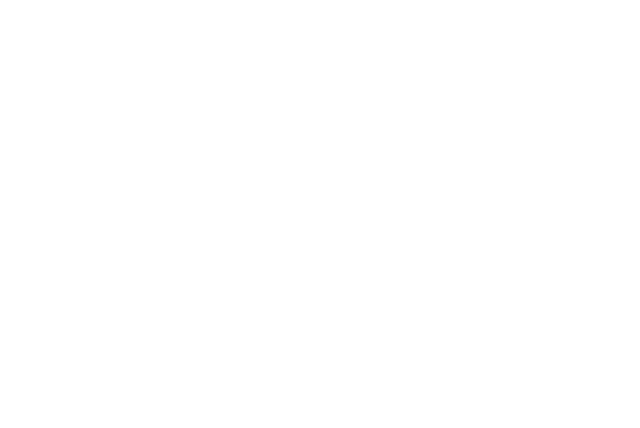
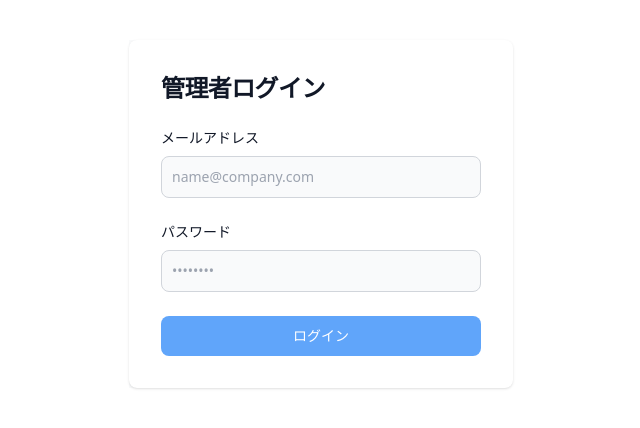
Before and after one commit to shiro-web/inquiry, a React (Create React App) app: page /login in a window 1280 px wide. Before the commit this address had no page. Shown: the top 428 px of the page, without its empty margins (351-991 px from the left). Built offline with nearby package versions, Linux system fonts and the light colour scheme.

Commit message:
login機能実装、管理者画面作成途中

```diff
--- a/package.json
+++ b/package.json
@@ -10,7 +10,7 @@
     "react": "^18.3.1",
     "react-dom": "^18.3.1",
     "react-router-dom": "^6.23.1",
-    "react-scripts": "5.0.1",
+    "react-scripts": "^5.0.1",
     "web-vitals": "^2.1.4"
   },
   "scripts": {
--- a/src/App.jsx
+++ b/src/App.jsx
@@ -5,6 +5,8 @@
 import { BrowserRouter as Router, Routes, Route, Link } from 'react-router-dom';
 import Contact from './components/Contact';
 import Home from './components/Home';
+import Login from './components/Login';
+import Admin from './components/Admin';
 
 function App() {
 
@@ -15,6 +17,8 @@
       <Routes>
         <Route path="/" element={<Home/>} />
         <Route path="/contact/:id" element={<Contact />} />
+        <Route path="/login/" element={<Login />} />
+        <Route path="/admin/" element={<Admin />} />
       </Routes>
     </div>
   </Router>
--- /dev/null
+++ b/src/components/Admin.jsx
@@ -0,0 +1,25 @@
+import React from 'react';
+import { getAuth, signOut } from "firebase/auth";
+import { useNavigate } from 'react-router-dom';
+
+const Admin = () => {
+    const navigate = useNavigate();
+
+    const auth = getAuth();
+    const logOut = () => {
+        signOut(auth).then(() => {
+      // Sign-out successful.
+      navigate('/')
+    }).catch((error) => {
+      // An error happened.
+    });
+    }
+  return (
+    <div>
+        <h1>管理画面</h1>
+        <p onClick={logOut}>ログアウト</p>
+    </div>
+  )
+}
+
+export default Admin
--- /dev/null
+++ b/src/components/Login.jsx
@@ -0,0 +1,48 @@
+import { getAuth, signInWithEmailAndPassword } from 'firebase/auth';
+import React, { useState } from 'react'
+import { useNavigate } from 'react-router-dom';
+
+const Login = () => {
+  const auth = getAuth();
+  const navigate = useNavigate();
+
+  const [email, setEmail] = useState('');
+  const [password, setPassword] = useState('');
+
+    const signIn = (e) => {
+      e.preventDefault();
+      signInWithEmailAndPassword(auth, email, password)
+      .then((userCredential) => {
+      navigate("/admin/")
+      })
+      .catch((error) => {
+        const errorCode = error.code;
+        const errorMessage = error.message;
+      });
+    }
+
+  return (
+    <div class="bg-gray-50 dark:bg-gray-900">
+        <div class="w-96 bg-white rounded-lg shadow dark:border md:mt-0 sm:max-w-md xl:p-0 dark:bg-gray-800 dark:border-gray-700">
+          <div class="p-6 space-y-4 md:space-y-6 sm:p-8">
+              <h1 class="text-xl font-bold leading-tight tracking-tight text-gray-900 md:text-2xl dark:text-white">
+                  管理者ログイン
+              </h1>
+              <form onSubmit={signIn} class="space-y-4 md:space-y-6" action="#">
+                  <div>
+                      <label for="email" class="block mb-2 text-sm font-medium text-gray-900 dark:text-white">メールアドレス</label>
+                      <input onChange={(e) => setEmail(e.target.value)} type="email" name="email" id="email" class="bg-gray-50 border border-gray-300 text-gray-900 sm:text-sm rounded-lg focus:ring-primary-600 focus:border-primary-600 block w-full p-2.5 dark:bg-gray-700 dark:border-gray-600 dark:placeholder-gray-400 dark:text-white dark:focus:ring-blue-500 dark:focus:border-blue-500" placeholder="name@company.com" required=""/>
+                  </div>
+                  <div>
+                      <label for="password" class="block mb-2 text-sm font-medium text-gray-900 dark:text-white">パスワード</label>
+                      <input onChange={(e) => setPassword(e.target.value)} type="password" name="password" id="password" placeholder="••••••••" class="bg-gray-50 border border-gray-300 text-gray-900 sm:text-sm rounded-lg focus:ring-primary-600 focus:border-primary-600 block w-full p-2.5 dark:bg-gray-700 dark:border-gray-600 dark:placeholder-gray-400 dark:text-white dark:focus:ring-blue-500 dark:focus:border-blue-500" required=""/>
+                  </div>
+                  <button type="submit" class="w-full text-white bg-blue-400 hover:bg-primary-700 focus:ring-4 focus:outline-none focus:ring-primary-300 font-medium rounded-lg text-sm px-5 py-2.5 text-center dark:bg-primary-600 dark:hover:bg-primary-700 dark:focus:ring-primary-800">ログイン</button>
+              </form>
+          </div>
+        </div>
+    </div>
+  )
+}
+
+export default Login
```
Also changed, not shown: 1 other file (tests, documents, lock files or other folders).
